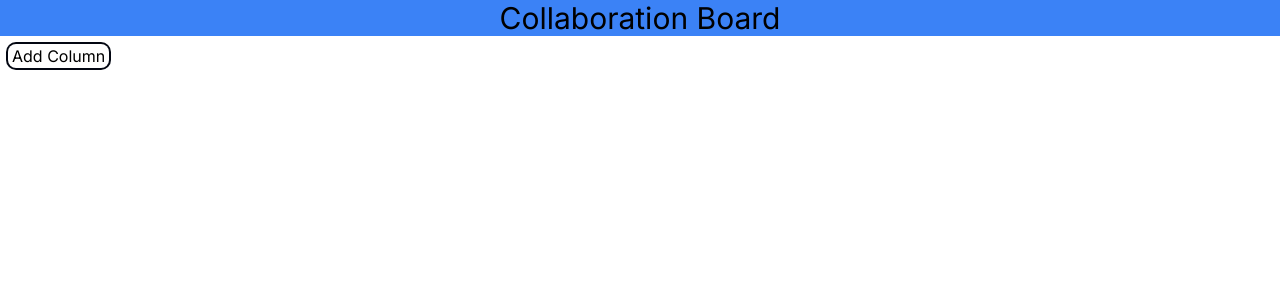
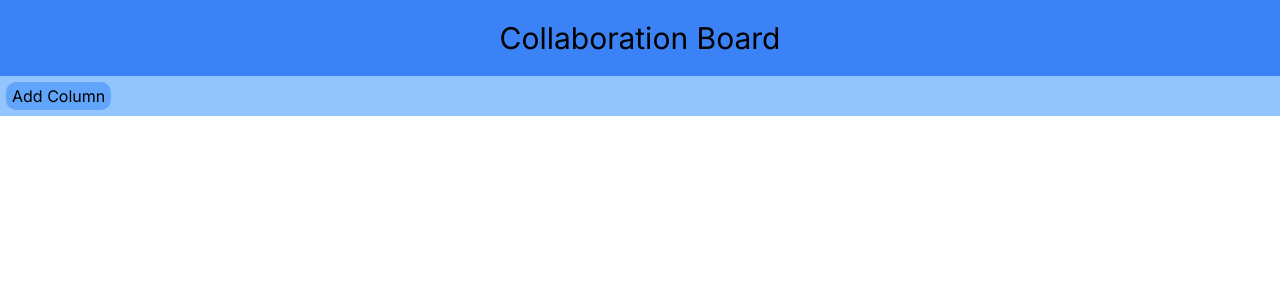
Before and after one commit to mattcmerritt/Collaboration-Board, a Next.js app in the folder frontend/: page / in a window 1280 px wide. Shown: the top 300 px of the page. Built offline with nearby package versions, Linux system fonts and the light colour scheme; no server answers.

Commit message:
more small css changes

```diff
--- a/frontend/app/KanbanCard.tsx
+++ b/frontend/app/KanbanCard.tsx
@@ -70,7 +70,7 @@ export default function KanbanCard(props : { id : any, name : string, col : any,
 
   return (
     <div ref={drag} className="m-2 p-1 flex flex-col bg-blue-300 rounded-lg" id={"kanban-card-" + props.id}>
-      <textarea className="m-2 px-1 bg-blue-200 rounded-lg" id={"card-name-" + props.id} onChange={updateCardText} value={props.name}/>
+      <textarea className="m-2 px-1 resize-none bg-blue-200 rounded-lg" id={"card-name-" + props.id} onChange={updateCardText} value={props.name}/>
       <button className="m-1 bg-blue-100 rounded-lg" onClick={openChat}>View Chat</button>
       <div className="flex flex-row">
       </div>
--- a/frontend/app/page.tsx
+++ b/frontend/app/page.tsx
@@ -128,12 +128,12 @@ export default function Home() {
 
   return (
     <div id="content">
-      <h1 className="flex bg-blue-500 items-center justify-center text-3xl">Collaboration Board</h1>
-      <button className="m-2 px-1 ring-2 ring-gray-950 rounded-lg" onClick={addColumn}>Add Column</button>
+      <h1 className="py-5 flex bg-blue-500 items-center justify-center text-3xl">Collaboration Board</h1>
 
       <DndProvider backend={HTML5Backend}>
         <div id="board" className="flex bg-blue-300">
           {displayColumns()}
+          <button className="m-2 px-1 flex-initial ring-2 bg-blue-400 rounded-lg" onClick={addColumn}>Add Column</button>
         </div>
       </DndProvider>
 
```
